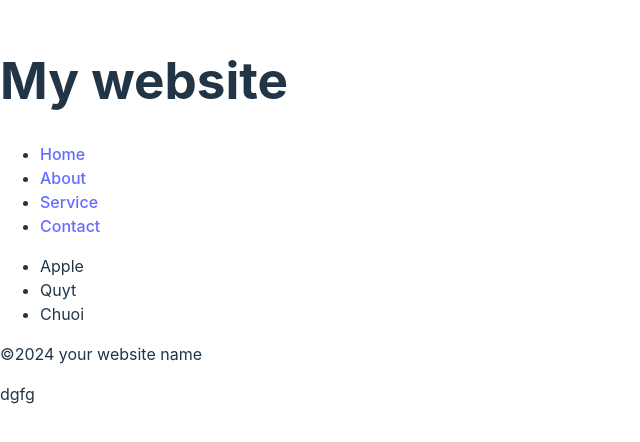
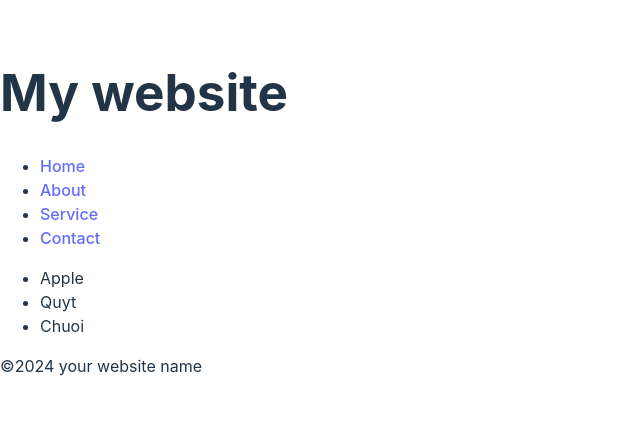
Before and after one commit to TranGiaPhu2004/SWP391-Koi-Delivery-System, a React (Vite) app in the folder Front-End/: page / in a window 1280 px wide. Shown: the part 188-630 px from the top of the page, without its empty margins (0-640 px from the left). Built offline with nearby package versions, Linux system fonts and the light colour scheme.

Commit message:
Update App.jsx

```diff
--- a/Front-End/src/App.jsx
+++ b/Front-End/src/App.jsx
@@ -7,7 +7,7 @@ function App() {
       <Header></Header>
       <Food></Food>
       <Footer></Footer>
-    dgfg
+
       </>
     );
 }
```
